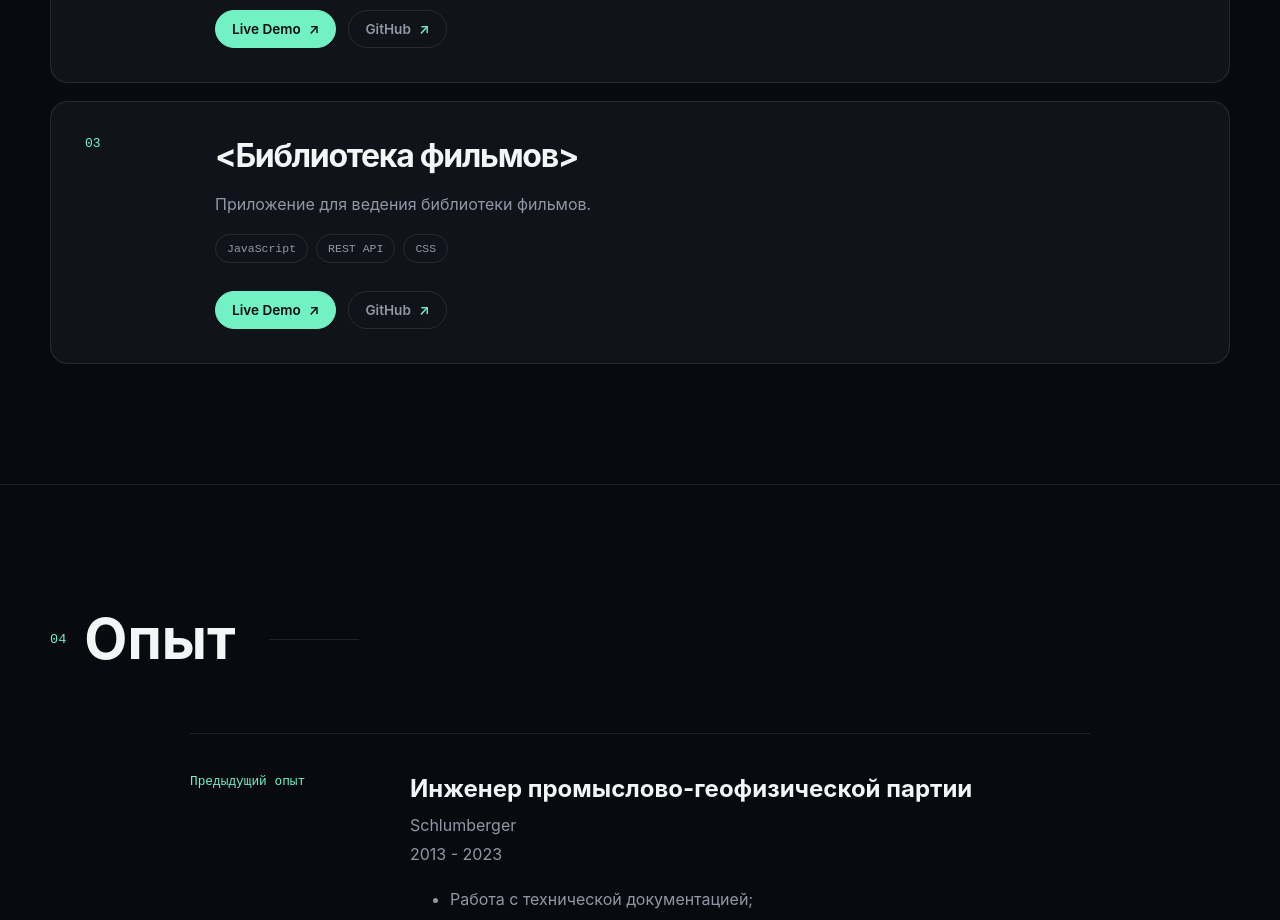
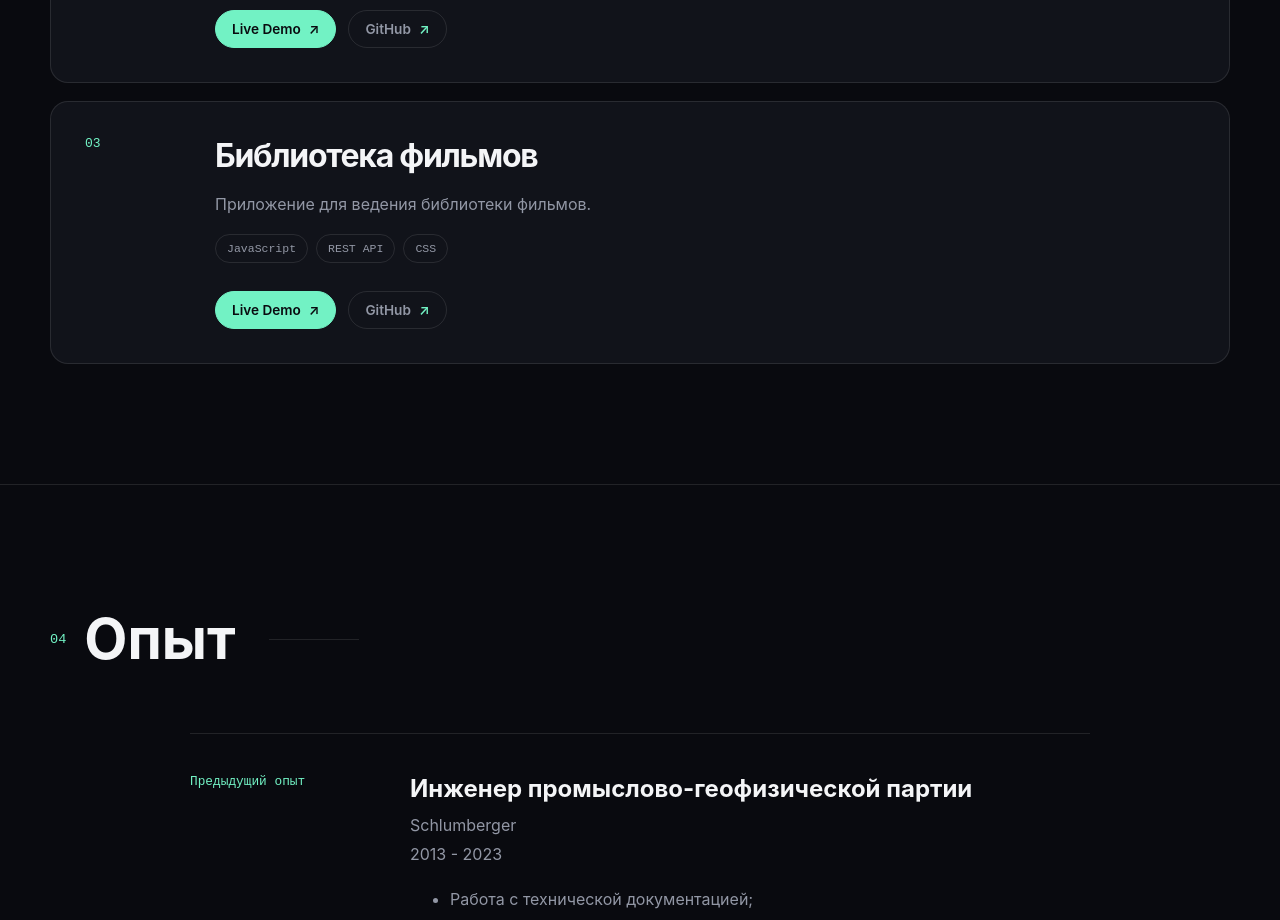
Before and after one commit to AlexanderOreshkin/CV-portfolio, a Vue app: page / in a window 1280 px wide. Shown: the part 3280-4200 px from the top of the page. Built offline with nearby package versions, Linux system fonts and the light colour scheme.

Commit message:
Update Projects.vue

```diff
--- a/src/components/Projects.vue
+++ b/src/components/Projects.vue
@@ -20,7 +20,7 @@ const projects = [
   },
   {
     number: '03',
-    title: '<Библиотека фильмов>',
+    title: 'Библиотека фильмов',
     description:
       'Приложение для ведения библиотеки фильмов.',
     tags: ['JavaScript', 'REST API', 'CSS'],
```
